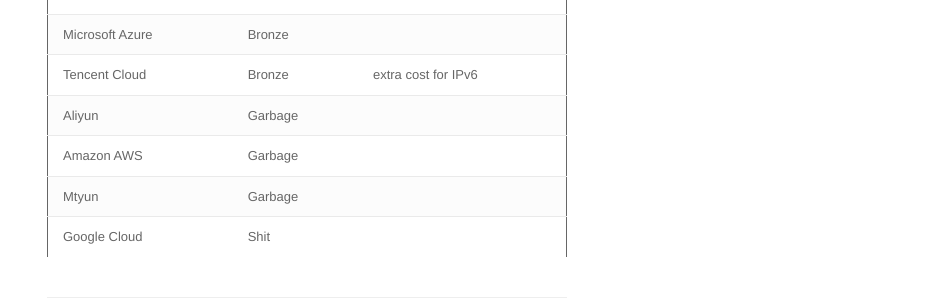
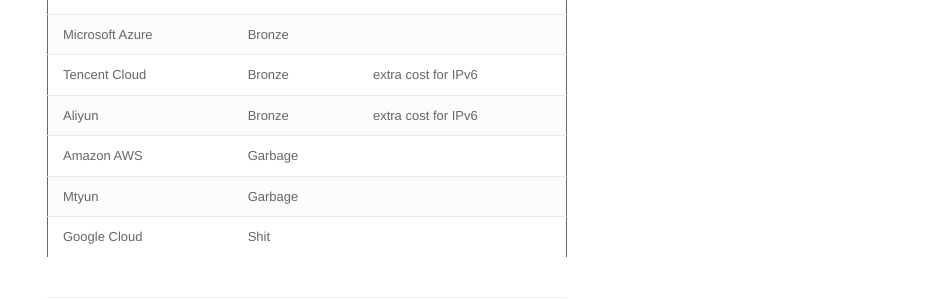
Before and after one commit to heroxbd/heroxbd.github.io, a Jekyll site: the page built from _posts/2018-04-27-virtual-private-server-ipv6-ranking.html, in a window 1280 px wide. Shown: the part 1300-1600 px from the top of the page, without its empty margins (333-1280 px from the left). Built offline with Jekyll 4.4.1, drawn with Linux system fonts in a browser that asks for light colours; nearby versions of some CDN libraries.

Commit message:
Aliyun has IPv6 for extra cost now.

```diff
--- a/_posts/2018-04-27-virtual-private-server-ipv6-ranking.html
+++ b/_posts/2018-04-27-virtual-private-server-ipv6-ranking.html
@@ -122,8 +122,8 @@ can be used.</li>
 
 <tr>
 <td class="org-left">Aliyun</td>
-<td class="org-left">Garbage</td>
-<td class="org-left">&#xa0;</td>
+<td class="org-left">Bronze</td>
+<td class="org-left">extra cost for IPv6</td>
 </tr>
 
 <tr>
```
